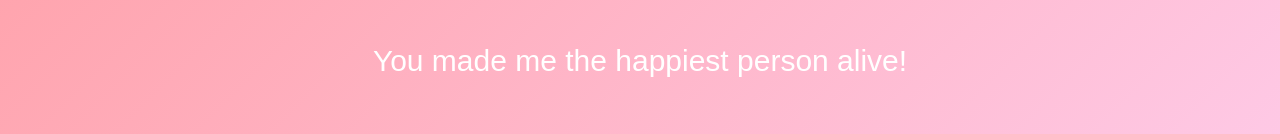
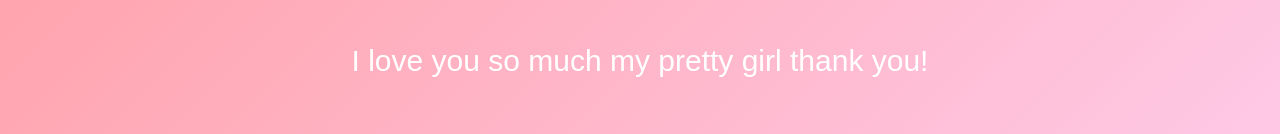
Before and after one commit to freddy426111/valentine, a website: page index.html in a window 1280 px wide. Both pictures are taken after a click on the button "YES ❤️". Shown: the part 412-546 px from the top of the page. Drawn offline with Linux system fonts and the light colour scheme.

Commit message:
Update index.html

```diff
--- a/index.html
+++ b/index.html
@@ -141,7 +141,7 @@ function sayYes() {
   document.body.innerHTML = `
     <div style="text-align:center;color:white;">
       <h1 style="font-size:70px;">YAY!!! ❤️🥰</h1>
-      <p style="font-size:30px;">You made me the happiest person alive!</p>
+      <p style="font-size:30px;">I love you so much my pretty girl thank you!</p>
     </div>
   `;
   confetti();
```
